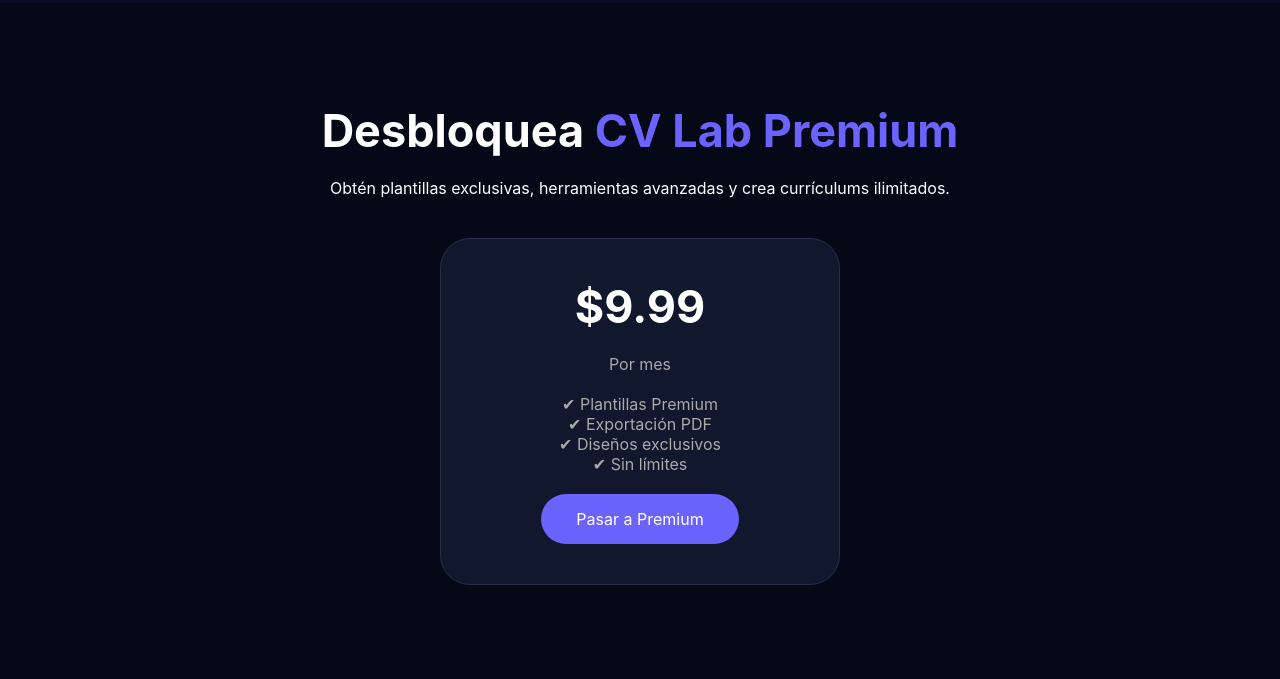
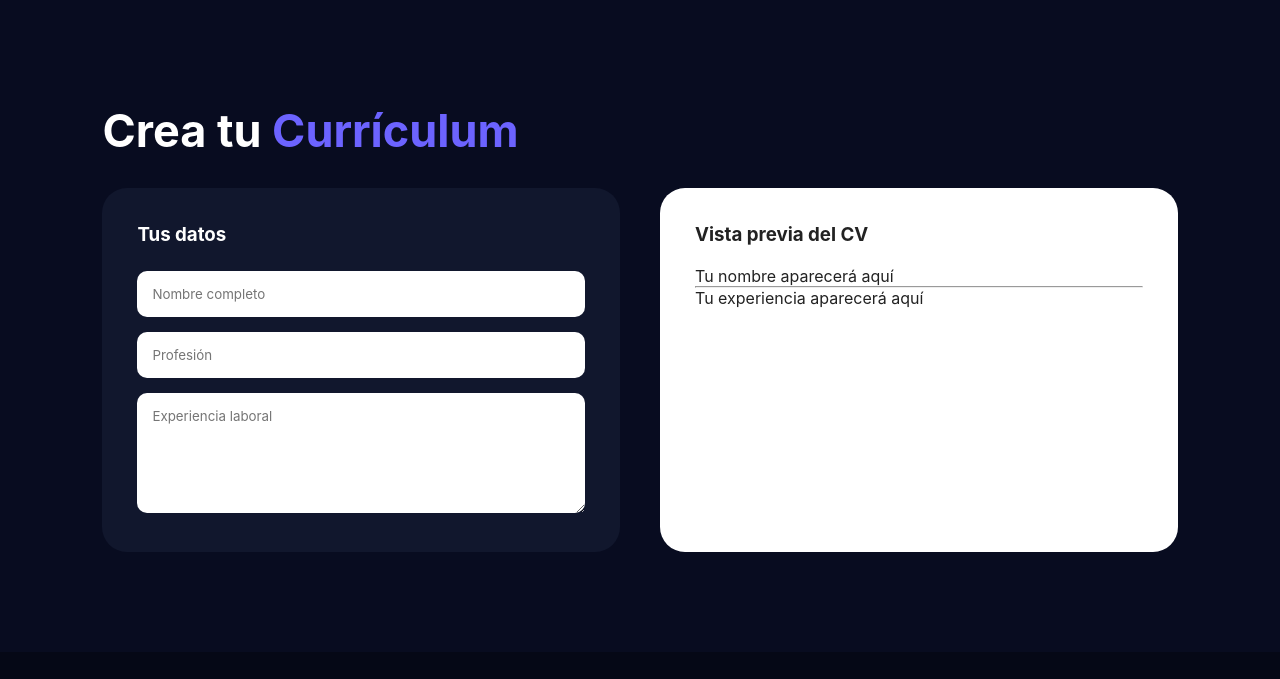
Before and after one commit to greenparley/cv-lab, a plain HTML site: page index.html in a window 1280 px wide. Shown: the part 1161-1840 px from the top of the page. Drawn offline with Linux system fonts and the light colour scheme.

Commit message:
Update index.html

```diff
--- a/index.html
+++ b/index.html
@@ -573,6 +573,95 @@
 
 
 </section>
+    <section id="editor" style="padding:100px 8%; background:#080c20;">
+
+
+<h2 style="font-size:45px; margin-bottom:30px;">
+Crea tu <span style="color:#6c63ff;">Currículum</span>
+</h2>
+
+
+
+<div style="
+display:grid;
+grid-template-columns:1fr 1fr;
+gap:40px;
+">
+
+
+
+<div style="
+background:#11172d;
+padding:35px;
+border-radius:25px;
+">
+
+
+<h3 style="margin-bottom:25px;">
+Tus datos
+</h3>
+
+
+
+<input placeholder="Nombre completo"
+style="width:100%;padding:15px;margin-bottom:15px;border-radius:10px;border:0;">
+
+
+
+<input placeholder="Profesión"
+style="width:100%;padding:15px;margin-bottom:15px;border-radius:10px;border:0;">
+
+
+
+<textarea placeholder="Experiencia laboral"
+style="width:100%;height:120px;padding:15px;border-radius:10px;border:0;"></textarea>
+
+
+
+</div>
+
+
+
+
+
+<div style="
+background:white;
+color:#222;
+padding:35px;
+border-radius:25px;
+">
+
+
+<h3>
+Vista previa del CV
+</h3>
+
+
+<br>
+
+
+<p>
+Tu nombre aparecerá aquí
+</p>
+
+
+<hr>
+
+
+<p>
+Tu experiencia aparecerá aquí
+</p>
+
+
+
+</div>
+
+
+
+</div>
+
+
+</section>
 <section class="premium">
 
 
```
